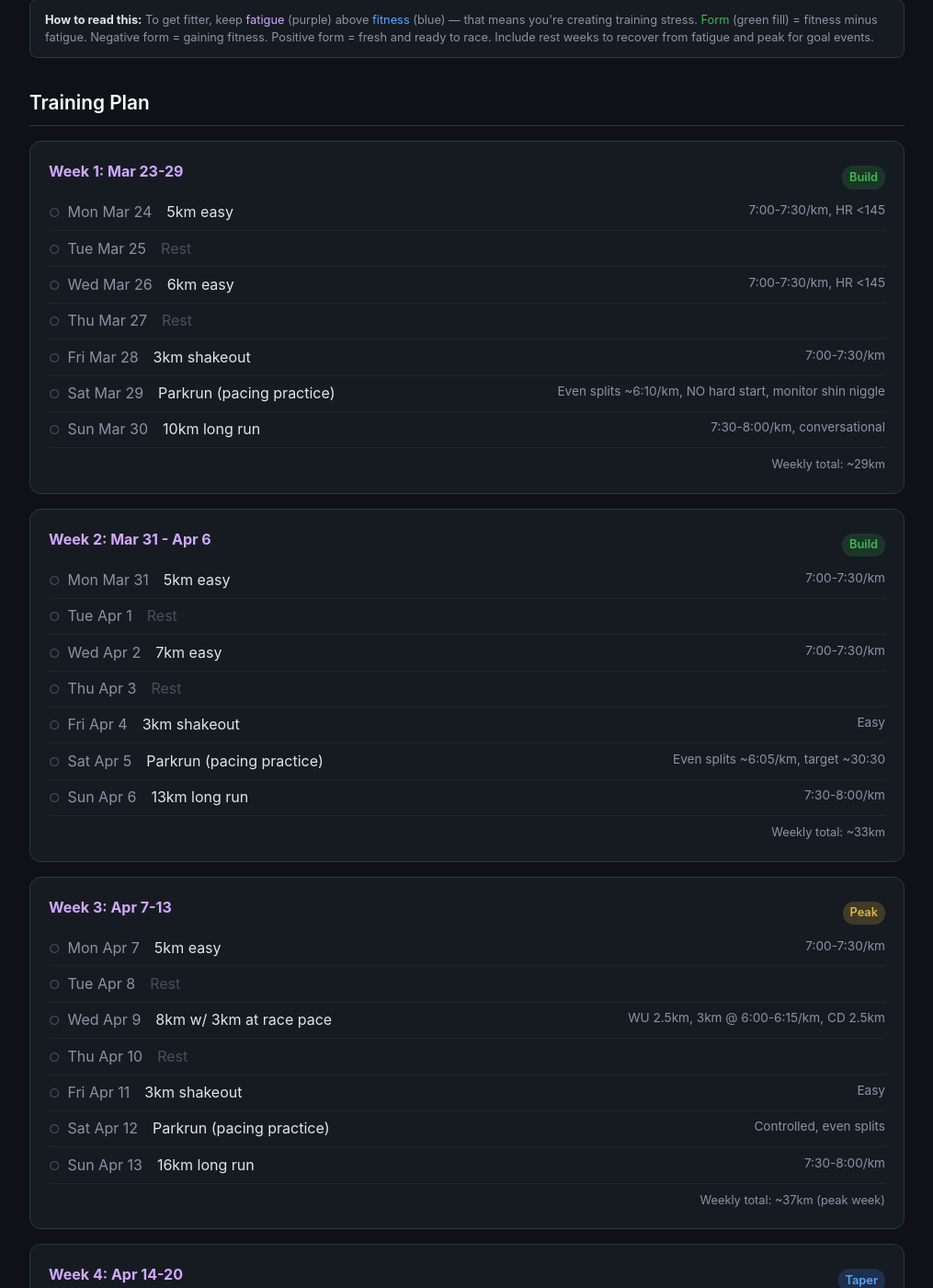
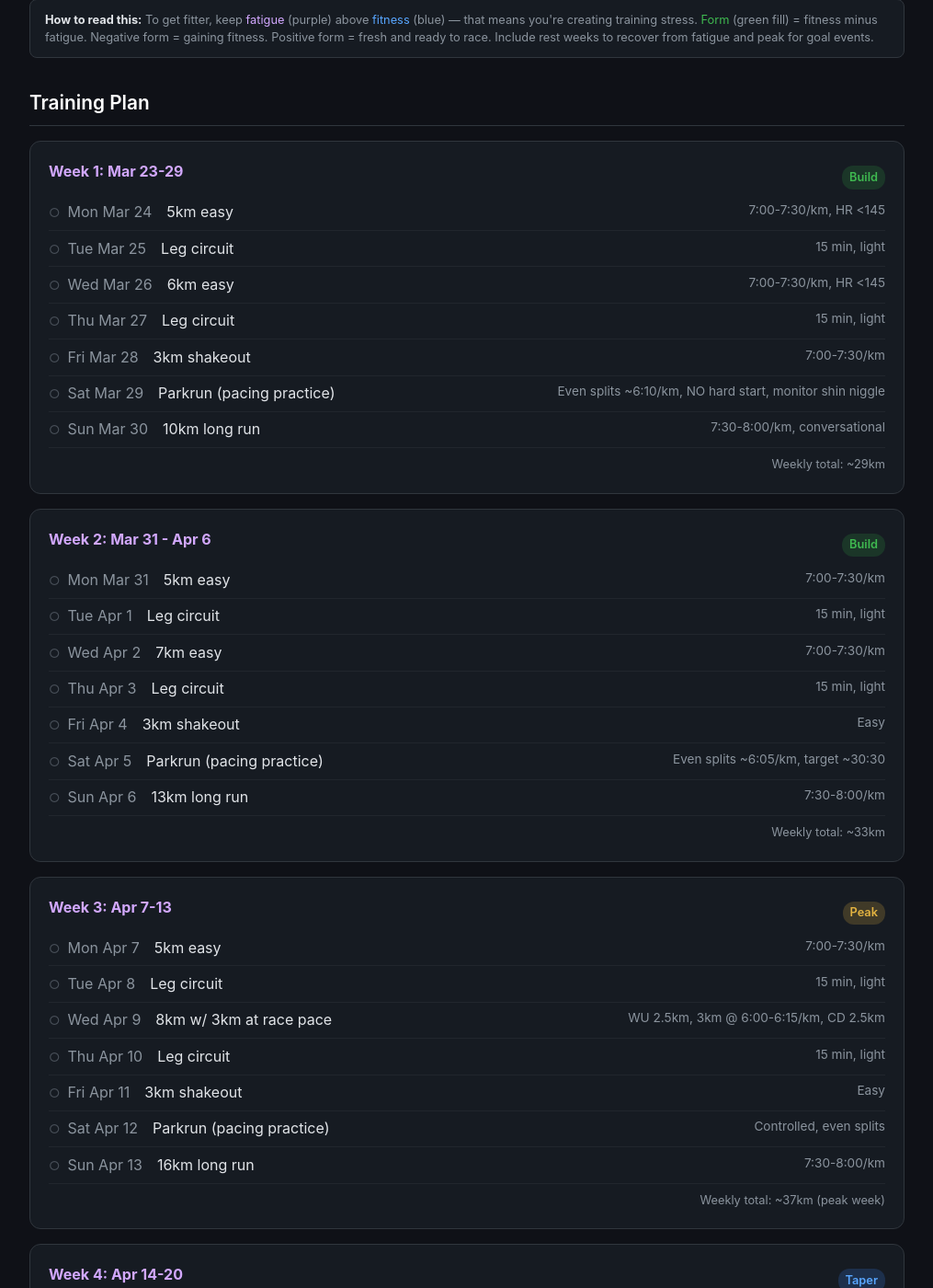
Before and after one commit to xelfer/xelfer.github.io, a Jekyll site: the page running/index.html, which Jekyll copies as it is, in a window 1280 px wide and 1400 px high, scrolled down 1313 px. Shown: the whole window at 92% size, without its empty margins (132-1147 px from the left). Built offline with Jekyll 4.4.1, drawn with Linux system fonts in a browser that asks for light colours; some of the changed text lies outside the part shown.

Commit message:
Update training dashboard - 2026-03-22

```diff
--- a/running/index.html
+++ b/running/index.html
@@ -319,20 +319,20 @@
                     <span class="day-session">5km easy</span>
                     <span class="day-target">7:00-7:30/km, HR <145</span>
                 </div>
-                <div class="plan-day rest upcoming">
+                <div class="plan-day upcoming">
                     <span class="day-name"><span class="status-icon" style="color:#484f58">&#9675;</span>Tue Mar 25</span>
-                    <span class="day-session">Rest</span>
-
+                    <span class="day-session">Leg circuit</span>
+                    <span class="day-target">15 min, light</span>
                 </div>
                 <div class="plan-day upcoming">
                     <span class="day-name"><span class="status-icon" style="color:#484f58">&#9675;</span>Wed Mar 26</span>
                     <span class="day-session">6km easy</span>
                     <span class="day-target">7:00-7:30/km, HR <145</span>
                 </div>
-                <div class="plan-day rest upcoming">
+                <div class="plan-day upcoming">
                     <span class="day-name"><span class="status-icon" style="color:#484f58">&#9675;</span>Thu Mar 27</span>
-                    <span class="day-session">Rest</span>
-
+                    <span class="day-session">Leg circuit</span>
+                    <span class="day-target">15 min, light</span>
                 </div>
                 <div class="plan-day upcoming">
                     <span class="day-name"><span class="status-icon" style="color:#484f58">&#9675;</span>Fri Mar 28</span>
@@ -361,20 +361,20 @@
                     <span class="day-session">5km easy</span>
                     <span class="day-target">7:00-7:30/km</span>
                 </div>
-                <div class="plan-day rest upcoming">
+                <div class="plan-day upcoming">
                     <span class="day-name"><span class="status-icon" style="color:#484f58">&#9675;</span>Tue Apr 1</span>
-                    <span class="day-session">Rest</span>
-
+                    <span class="day-session">Leg circuit</span>
+                    <span class="day-target">15 min, light</span>
                 </div>
                 <div class="plan-day upcoming">
                     <span class="day-name"><span class="status-icon" style="color:#484f58">&#9675;</span>Wed Apr 2</span>
                     <span class="day-session">7km easy</span>
                     <span class="day-target">7:00-7:30/km</span>
                 </div>
-                <div class="plan-day rest upcoming">
+                <div class="plan-day upcoming">
                     <span class="day-name"><span class="status-icon" style="color:#484f58">&#9675;</span>Thu Apr 3</span>
-                    <span class="day-session">Rest</span>
-
+                    <span class="day-session">Leg circuit</span>
+                    <span class="day-target">15 min, light</span>
                 </div>
                 <div class="plan-day upcoming">
                     <span class="day-name"><span class="status-icon" style="color:#484f58">&#9675;</span>Fri Apr 4</span>
@@ -403,20 +403,20 @@
                     <span class="day-session">5km easy</span>
                     <span class="day-target">7:00-7:30/km</span>
                 </div>
-                <div class="plan-day rest upcoming">
+                <div class="plan-day upcoming">
                     <span class="day-name"><span class="status-icon" style="color:#484f58">&#9675;</span>Tue Apr 8</span>
-                    <span class="day-session">Rest</span>
-
+                    <span class="day-session">Leg circuit</span>
+                    <span class="day-target">15 min, light</span>
                 </div>
                 <div class="plan-day upcoming">
                     <span class="day-name"><span class="status-icon" style="color:#484f58">&#9675;</span>Wed Apr 9</span>
                     <span class="day-session">8km w/ 3km at race pace</span>
                     <span class="day-target">WU 2.5km, 3km @ 6:00-6:15/km, CD 2.5km</span>
                 </div>
-                <div class="plan-day rest upcoming">
+                <div class="plan-day upcoming">
                     <span class="day-name"><span class="status-icon" style="color:#484f58">&#9675;</span>Thu Apr 10</span>
-                    <span class="day-session">Rest</span>
-
+                    <span class="day-session">Leg circuit</span>
+                    <span class="day-target">15 min, light</span>
                 </div>
                 <div class="plan-day upcoming">
                     <span class="day-name"><span class="status-icon" style="color:#484f58">&#9675;</span>Fri Apr 11</span>
```
Also changed, not shown: other parts of running/index.html (+1 -1 lines).
